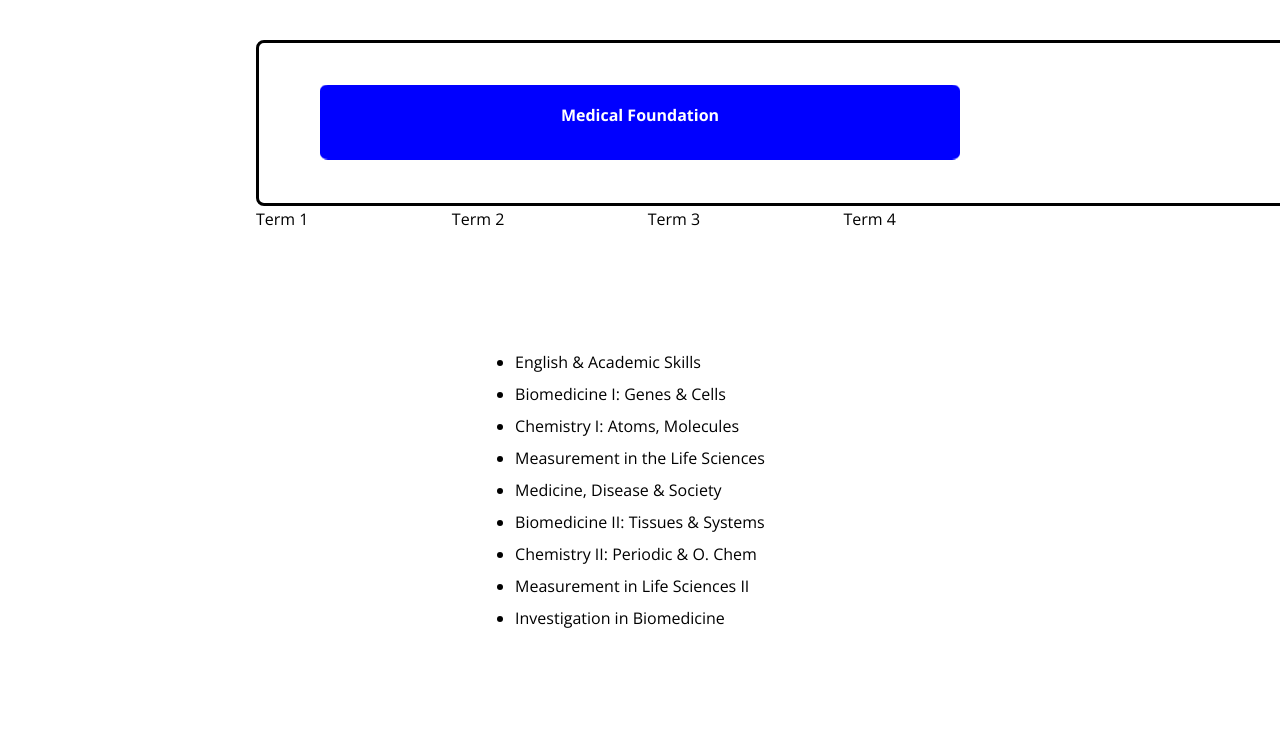
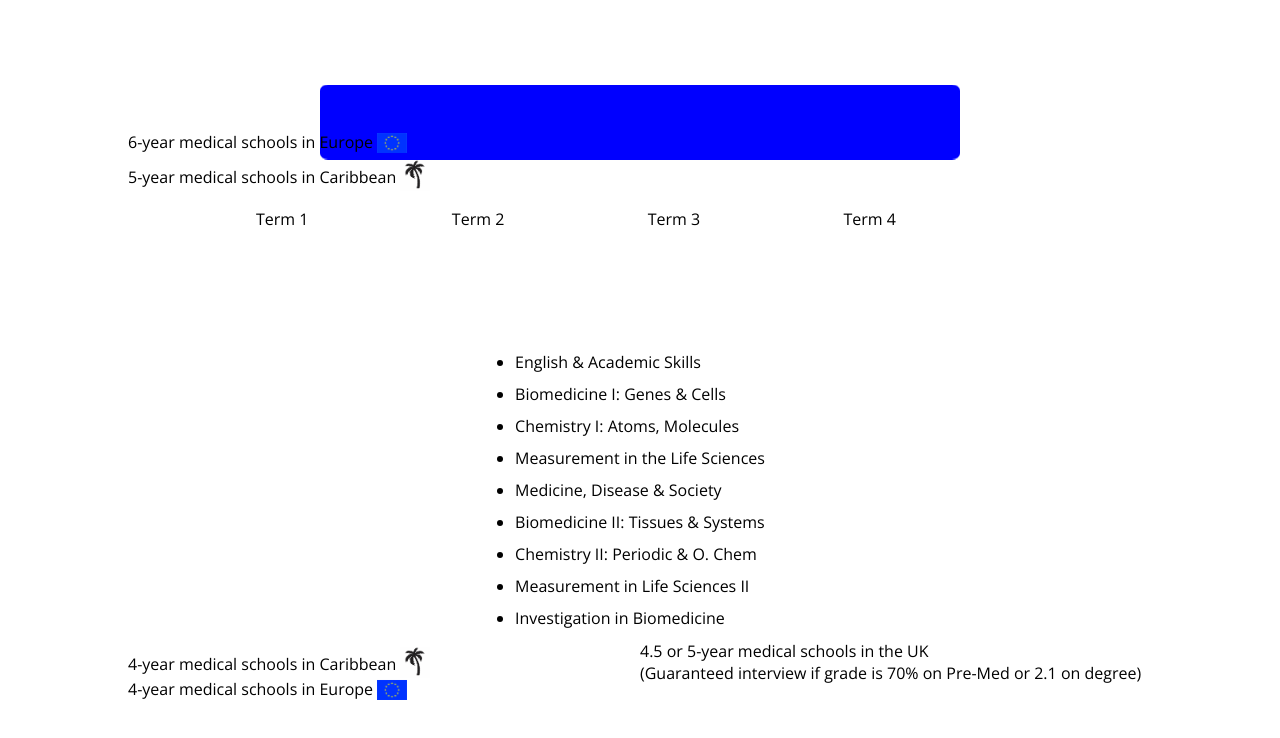
Before and after one commit to uno-b/horizontal-scroll-2, a plain HTML site: page index.html in a window 1280 px wide. Shown: the top 738 px of the page. Drawn offline with nearby package versions, Linux system fonts and the light colour scheme.

Commit message:
Added icons and extra text

```diff
--- a/index.html
+++ b/index.html
@@ -5,15 +5,21 @@
     <meta http-equiv="X-UA-Compatible" content="IE=edge" />
     <meta name="viewport" content="width=device-width, initial-scale=1.0" />
     <title>Document</title>
+    <script
+      src="https://kit.fontawesome.com/4bf35f9237.js"
+      crossorigin="anonymous"
+    ></script>
     <link rel="stylesheet" href="styles.css" />
   </head>
   <body>
     <div class="horizontal">
-      <div
+      <!--
+        <div
         class="bar"
         data-0="transform:translateX(0%)"
         data-1000="transform:translateX(-76.66%)"
       ></div>
+      -->
       <div
         class="terms"
         data-0="transform:translateX(0%)"
@@ -46,6 +52,32 @@
         <div class="box">Pre-Med (CertHE) BSc. Year 1)</div>
         <div class="box">BSc. Year 2</div>
       </div>
+      <ul class="list list-1">
+        <li>
+          6-year medical schools in Europe
+          <img src="./eu_flag-2015.jpg" alt="EU Flag" class="logo" />
+        </li>
+        <li>
+          5-year medical schools in Caribbean
+          <img src="./Palm-Tree.jpg" alt="Palm Tree" class="logo" />
+        </li>
+      </ul>
+      <ul class="list list-2">
+        <li>
+          4-year medical schools in Caribbean
+          <img src="./Palm-Tree.jpg" alt="Palm Tree" class="logo" />
+        </li>
+        <li>
+          4-year medical schools in Europe
+          <img src="./eu_flag-2015.jpg" alt="EU Flag" class="logo" />
+        </li>
+      </ul>
+      <ul class="list list-3">
+        <li>4.5 or 5-year medical schools in the UK</li>
+        <li>
+          (Guaranteed interview if grade is 70% on Pre-Med or 2.1 on degree)
+        </li>
+      </ul>
       <div
         class="container"
         data-0="transform:translateX(0%)"
--- a/styles.css
+++ b/styles.css
@@ -81,6 +81,7 @@
   line-height: 2rem;
 }
 
+/*
 .box {
   display: flex;
   align-items: center;
@@ -90,6 +91,7 @@
   font-weight: bold;
   z-index: 2;
 }
+*/
 
 .names {
   display: flex;
@@ -122,3 +124,29 @@
   justify-content: space-between;
   width: 50vw;
 }
+
+.list {
+  position: fixed;
+  z-index: 1;
+  list-style-type: none;
+}
+
+.list-1 {
+  top: 10vw;
+  left: 10vw;
+}
+
+.list-2 {
+  top: 50vw;
+  left: 10vw;
+}
+
+.list-3 {
+  top: 50vw;
+  left: 50vw;
+}
+
+.logo {
+  width: 30px;
+  transform: translateY(25%);
+}
```
Also changed, not shown: Palm-Tree.jpg (added), eu_flag-2015.jpg (added).
